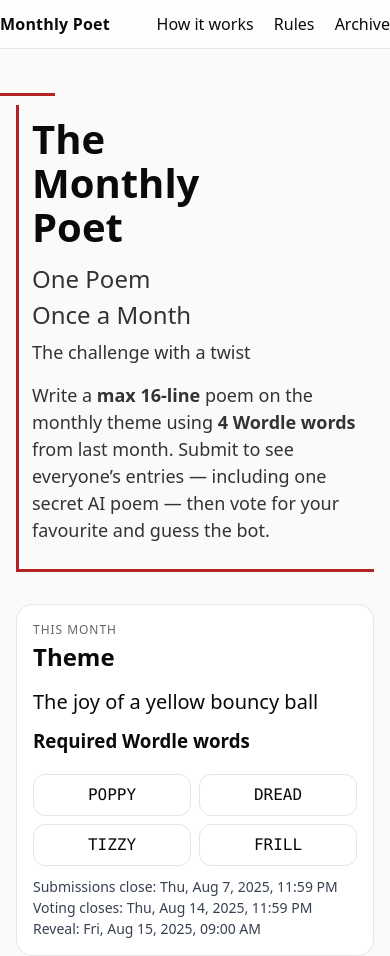
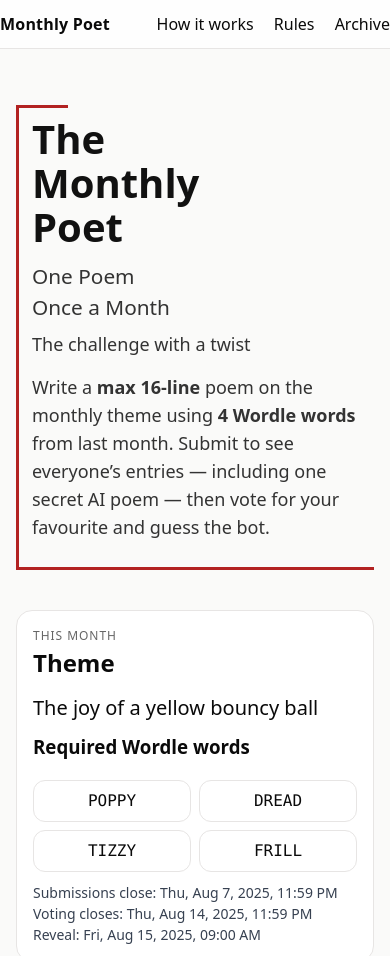
Before and after one commit to jordpeter/Monthlypoet, a plain HTML site: page index.html in a window 390 px wide. Shown: the top 956 px of the page. Drawn offline with Linux system fonts and the light colour scheme.

Commit message:
Update styles.css

```diff
--- a/styles.css
+++ b/styles.css
@@ -6,18 +6,21 @@
   --card:#ffffff;
   --border:#e7e5e4;
   --primary:#111111;
-  --accent:#fef3c7;
+  --accent:#fef3c7; /* (used elsewhere; the title frame accent is redefined later) */
 }
+
 *{box-sizing:border-box}
 html,body{margin:0;padding:0;background:var(--bg);color:var(--text);font:16px/1.5 ui-sans-serif,system-ui,-apple-system,Segoe UI,Roboto,Inter,Arial}
 .container{max-width:1000px;margin:0 auto;padding:0 16px}
 
+/* Nav */
 .nav{position:sticky;top:0;backdrop-filter:saturate(160%) blur(6px);background:rgba(255,255,255,.8);border-bottom:1px solid var(--border);z-index:10}
 .nav-inner{display:flex;align-items:center;justify-content:space-between;padding:12px 0}
 .brand{font-weight:800;letter-spacing:.2px}
 .links a{color:var(--text);text-decoration:none;margin-left:16px}
 .links a:hover{text-decoration:underline}
 
+/* Hero */
 .hero{padding:56px 0}
 .hero-grid{display:grid;grid-template-columns:1fr;gap:24px}
 @media(min-width:900px){.hero-grid{grid-template-columns:1.2fr .8fr}}
@@ -29,6 +32,7 @@ html,body{margin:0;padding:0;background:var(--bg);color:var(--text);font:16px/1.
 .btn.ghost{background:white}
 .phase-note{margin-top:8px;color:#6b7280;font-size:14px}
 
+/* Card (right column) */
 .card{background:var(--card);border:1px solid var(--border);border-radius:16px;padding:16px;box-shadow:inset 0 0 0 9999px rgba(255,255,255,.4)}
 .label{font-size:12px;text-transform:uppercase;color:var(--muted);letter-spacing:.08em}
 .theme{font-size:20px;margin:6px 0 10px}
@@ -37,6 +41,7 @@ html,body{margin:0;padding:0;background:var(--bg);color:var(--text);font:16px/1.
 .mt{margin-top:10px}
 .meta{font-size:14px;color:#374151}
 
+/* Sections */
 .section{padding:48px 0}
 .section.alt{background:white;border-top:1px solid var(--border);border-bottom:1px solid var(--border)}
 h2{margin:0 0 12px;font-size:24px}
@@ -46,6 +51,7 @@ h2{margin:0 0 12px;font-size:24px}
 .rules{margin:8px 0 0;padding-left:18px}
 .rules li{margin:6px 0}
 
+/* Grid (archive) */
 .grid{display:grid;grid-template-columns:1fr;gap:16px}
 @media(min-width:800px){.grid{grid-template-columns:1fr 1fr}}
 .muted{color:var(--muted)}
@@ -53,100 +59,105 @@ h2{margin:0 0 12px;font-size:24px}
 .bold{font-weight:600}
 .faded{opacity:.7}
 
+/* Footer */
 .footer{border-top:1px solid var(--border);background:#fff}
 .foot{display:flex;justify-content:space-between;align-items:center;padding:18px 0}
 .foot .links a{margin-left:14px;color:#374151}
-.footer .links {margin-left:8px;color:#701921}
-/* Title block with 3-sided red accent */
-/* ============================
+.footer .links{margin-left:8px;color:#701921}
+
+/* =========================
    Title block + 3-sided accent
-   ============================ */
+   ========================= */
 
+/* Accent variables for the frame (redefine here without touching the earlier theme accent) */
 :root{
-  --accent: #B22222;
-  --accent-thickness: 3px;
-  --title-padding-x: 20px;   /* left/right padding on .title-block */
-  --title-padding-y: 16px;   /* top/bottom padding on .title-block */
-  --short-top-ch: 2.3ch;     /* fine-tune the short line length */
+  --frame-accent:#B22222;        /* deep red for the frame */
+  --accent-thickness:3px;        /* thickness for ALL three lines */
+  --title-padding-x:20px;         /* left/right padding INSIDE the frame */
+  --title-padding-y:16px;         /* top/bottom padding INSIDE the frame */
+  --short-top-ch:2.28ch;          /* length of short top line; tweak ±0.02ch */
 }
 
-/* Wrapper that the frame attaches to */
+/* Framed wrapper */
 .title-block{
-  position: relative;
-  display: inline-block;
-  padding: var(--title-padding-y) var(--title-padding-x) var(--title-padding-y) var(--title-padding-x);
+  position:relative;
+  display:inline-block; /* frame hugs the text */
+  padding:var(--title-padding-y) var(--title-padding-x);
+  margin-bottom:.5rem;  /* space before the following paragraph */
 }
 
-/* Left vertical line (full height) */
+/* LEFT vertical line */
 .title-block::before{
-  content: "";
-  position: absolute;
-  top: 0;
-  left: 0;
-  width: var(--accent-thickness);
-  height: 100%;
-  background: var(--accent);
+  content:"";
+  position:absolute;
+  top:0; left:0;
+  width:var(--accent-thickness);
+  height:100%;
+  background:var(--frame-accent);
 }
 
-/* Bottom horizontal line (full width) */
+/* BOTTOM horizontal line */
 .title-block::after{
-  content: "";
-  position: absolute;
-  left: 0;
-  bottom: 0;
-  width: 100%;
-  height: var(--accent-thickness);
-  background: var(--accent);
-}
-  padding-bottom: 0.5rem;
-
-/* Short top line above "The" – offset by .title-block padding so it meets the vertical */
-.title-block .site-title{
-  position: relative;   /* anchor the pseudo-element to the H1 */
+  content:"";
+  position:absolute;
+  left:0; bottom:0;
+  width:100%;
+  height:var(--accent-thickness);
+  background:var(--frame-accent);
 }
 
-.title-block .site-title::before{
+/* SHORT TOP line aligned with “The” */
+.site-title{ position:relative; }
+.site-title::before{
   content:"";
   position:absolute;
-  top:  calc(0px - var(--title-padding-y));  /* pull UP by the block's top padding */
-  left: calc(0px - var(--title-padding-x));  /* pull LEFT by the block's left padding */
-  height: var(--accent-thickness);
-  width:  var(--short-top-ch);               /* ends at the 'e' in "The" */
-  background: var(--accent);
-}
+  /* start at the OUTER corner by offsetting by the padding values */
+  top:  calc(0px - var(--title-padding-y));
+  left: calc(0px - var(--title-padding-x));
+  height:var(--accent-thickness);
+  width: var(--short-top-ch);       /* ends at the ‘e’ in “The” */
+  background:var(--frame-accent);
 }
 
-/* Typography hierarchy — clean, left-aligned, sans */
+/* Hero title/subtitle/tagline typography */
 .site-title{
-  font-size: 3rem;
-  font-weight: 700;
-  line-height: 1.1;
-  margin: 0 0 .25em 0;
-  color: #111;
-  text-align: left;
+  font-size:3rem;
+  font-weight:700;
+  line-height:1.1;
+  margin:0 0 .25rem 0;
+  color:#111;
+  text-align:left;
+}
+.site-subtitle{
+  font-size:1.5rem;
+  font-weight:500;
+  margin:0 0 .5rem 0;
+  color:#333;
+  text-align:left;
+}
+.site-tagline{
+  font-size:1.2rem;
+  font-weight:400;
+  margin:0 0 .75rem 0;
+  color:#666;
+  text-align:left;
 }
 
-.site-subtitle{
-  font-size: 1.5rem;
-  font-weight: 500;
-  margin: 0 0 .25em 0;
-  color: #333;
-  text-align: left;
+/* Intro paragraph under the frame */
+.lead{
+  display:block;
+  margin:.75rem 0 1.25rem 0;
+  color:#222;
+  line-height:1.55;
 }
 
-.site-tagline{
-  font-size: 1.2rem;
-  font-weight: 400;
-  margin: 0;
-  color: #666;
-  text-align: left;
+/* Mobile tuning */
+@media (max-width:600px){
+  :root{
+    --short-top-ch:2.26ch;   /* tiny trim for phones */
+    --title-padding-x:16px;
+    --title-padding-y:12px;
+  }
+  .site-title{font-size:2.4rem}
+  .site-subtitle{font-size:1.3rem}
 }
-
-/* Optional: slightly shorter accent on small screens */
-@media (max-width: 600px){
-  :root{
-    --short-top-ch: 2.4ch;     /* tiny tweak for mobile rendering */
-    --title-padding-x: 16px;
-    --title-padding-y: 12px;
-  }
-}
```
